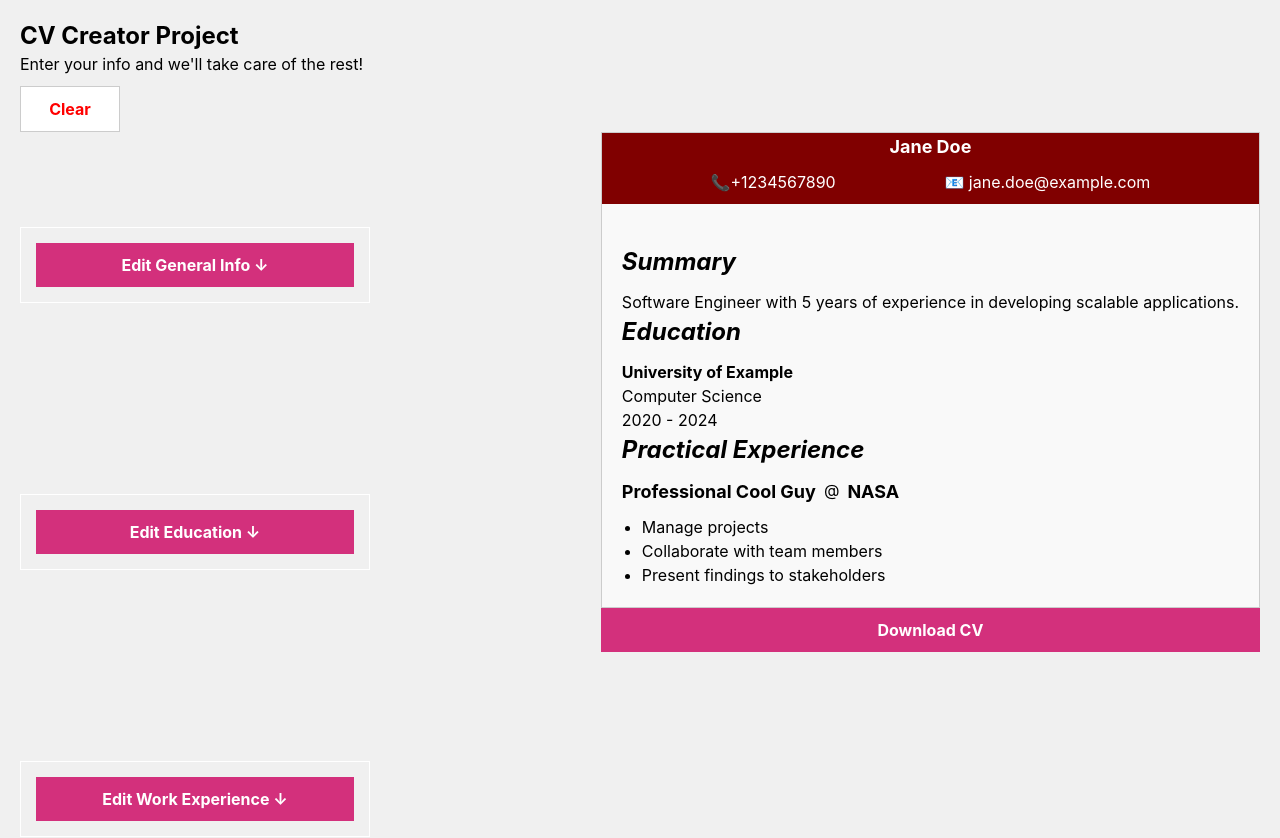
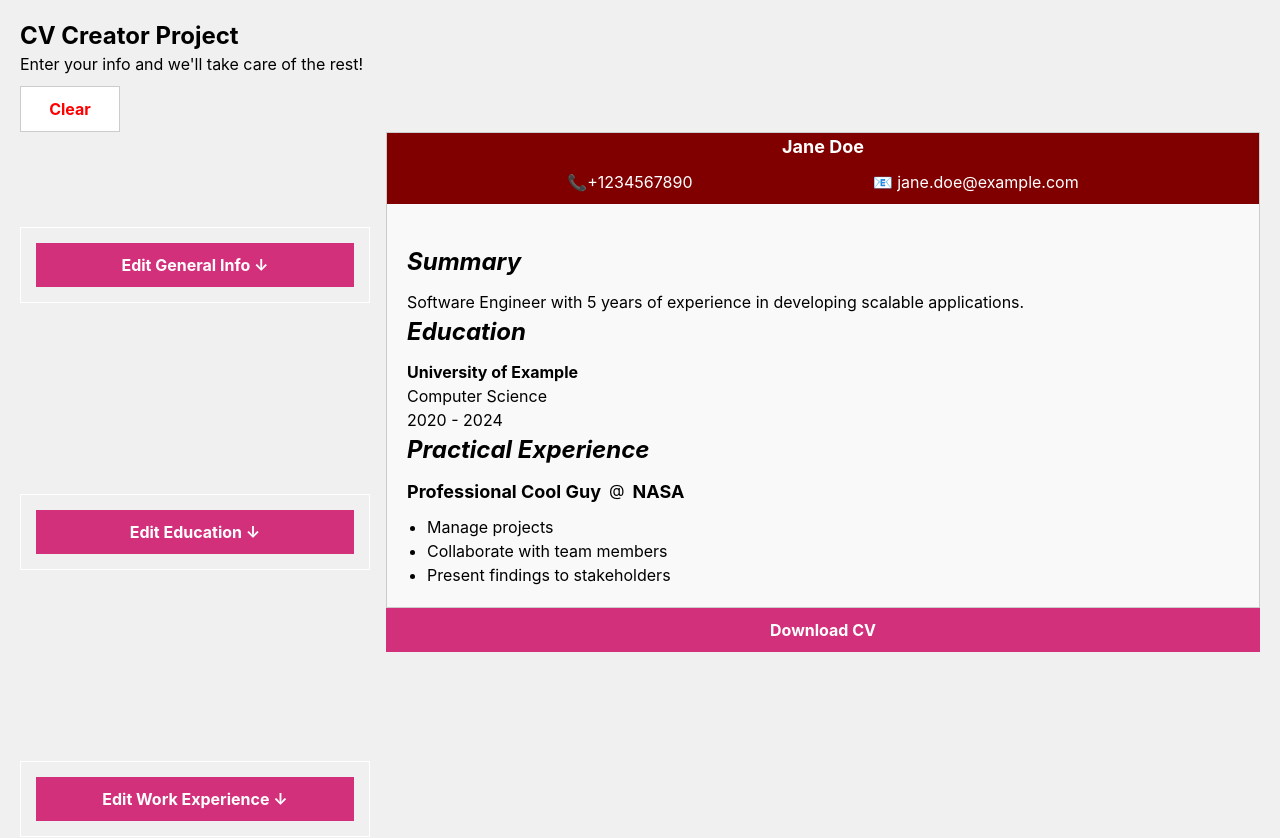
Before and after one commit to pinkx-xlink/react-cv-generator, a React (Vite) app: page / in a window 1280 px wide. Shown: the top 838 px of the page. Built offline with nearby package versions, Linux system fonts and the light colour scheme.

Commit message:
Use grid to prevent the layout changing/CV form shrinking when the example info is cleared

```diff
--- a/src/components/Info.jsx
+++ b/src/components/Info.jsx
@@ -139,7 +139,7 @@ export default function Info() {
       >
         Clear
       </button>
-      <div className="info">
+      <div className="info grid grid-cols-1 gap-4">
         {/* THIS IS THE OLD INPUT FIELDS LIST */}
         {/*
       <div className="buttons-and-input-container">
@@ -295,7 +295,7 @@ export default function Info() {
         </div>
 
         {/* THE CV RETURNED USING THE FORM DATA */}
-        <div className="cv-form__container">
+        <div className="cv-form__container w-full">
           <div className="cv-form">
             <div className="cv-header">
               <h2 className="cv-header__title">{fullName}</h2>
```
